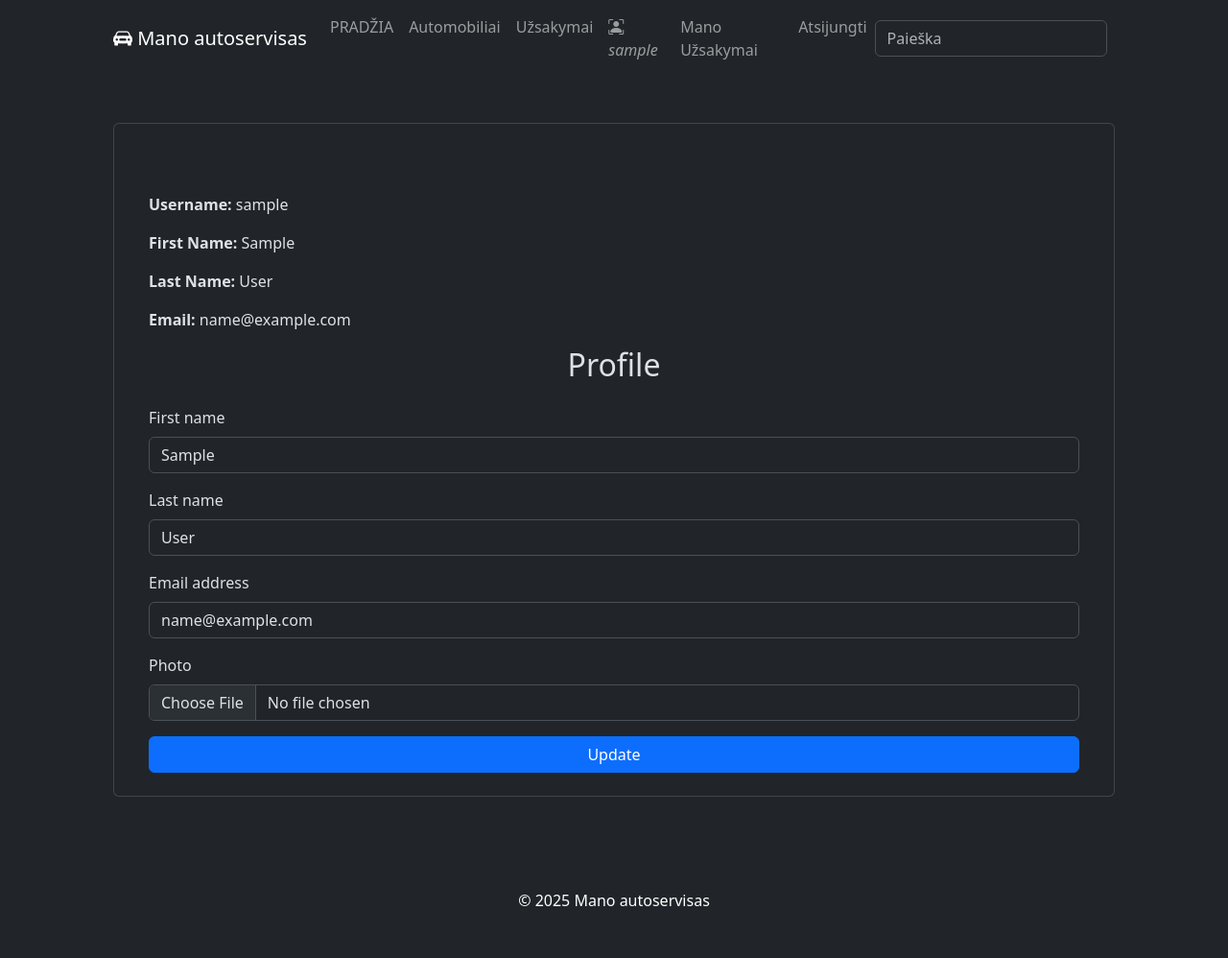
After one commit to DonatasNoreika/autoservice_20251023, a Django app: page /profile/ in a window 1280 px wide. The commit adds this page. Shown: the whole page at 96% size. Run offline with Django 5.2, Linux system fonts and the light colour scheme; the visitor is signed in with stand-in values (Sample User, id 1); some libraries are stand-ins or nearby versions.

Commit message:
10: +Sukurti naują profilio puslapį, kuriame galima redaguoti vartotojo informaciją (el. paštą, vardą, pavardę), pakeisti nuotrauką.

```diff
--- a/mysite/autoservice/forms.py
+++ b/mysite/autoservice/forms.py
@@ -1,7 +1,13 @@
 from django import forms
-from .models import OrderComment
+from .models import OrderComment, CustomUser
 
 class OrderCommentForm(forms.ModelForm):
     class Meta:
         model = OrderComment
         fields = ['content']
+
+
+class CustomUserChangeForm(forms.ModelForm):
+    class Meta:
+        model = CustomUser
+        fields = ['first_name', 'last_name', 'email', 'photo']
--- a/mysite/autoservice/templates/base.html
+++ b/mysite/autoservice/templates/base.html
@@ -29,7 +29,7 @@
                         <li class="nav-item"><a class="nav-link" aria-current="page" href="{% url 'orders' %}">Užsakymai</a></li>
                         {% if user.is_authenticated %}
                         <li class="nav-item">
-                            <a class="nav-link" aria-current="page" href="">
+                            <a class="nav-link" aria-current="page" href="{% url 'profile' %}">
                                 <i class="bi bi-person-bounding-box"> {{ user.username }}</i>
                             </a>
                         </li>
--- /dev/null
+++ b/mysite/autoservice/templates/profile.html
@@ -0,0 +1,26 @@
+{% extends "base.html" %}
+
+{% block title %}Profile{% endblock %}
+
+{% block content %}
+<div class="container mt-5">
+    <div class="row justify-content-center">
+        <div class="col-md">
+            {% if user.photo %}
+                <img class="rounded-circle account-img" style="width: 300px" src="{{ user.photo.url }}">
+            {% endif %}
+            <p><strong>Username: </strong>{{ user.username }}</p>
+            <p><strong>First Name: </strong>{{ user.first_name }}</p>
+            <p><strong>Last Name: </strong>{{ user.last_name }}</p>
+            <p><strong>Email: </strong>{{ user.email }}</p>
+            <h2 class="mb-4 text-center">Profile</h2>
+            <form method="post" enctype="multipart/form-data">
+                {% csrf_token %}
+                {% load crispy_forms_tags %}
+                {{ form | crispy }}
+                <button type="submit" class="btn btn-primary w-100">Update</button>
+            </form>
+        </div>
+    </div>
+</div>
+{% endblock %}
--- a/mysite/autoservice/urls.py
+++ b/mysite/autoservice/urls.py
@@ -10,4 +10,5 @@ urlpatterns = [
     path("search/", views.search, name="search"),
     path("myorders/", views.UserOrderListView.as_view(), name="myorders"),
     path('signup/', views.SignUpView.as_view(), name='signup'),
+    path("profile/", views.ProfileUpdateView.as_view(), name="profile"),
 ]
--- a/mysite/autoservice/views.py
+++ b/mysite/autoservice/views.py
@@ -1,5 +1,5 @@
 from django.shortcuts import render, reverse
-from .models import Service, Car, Order, OrderLine
+from .models import Service, Car, Order, OrderLine, CustomUser
 from django.views import generic
 from django.core.paginator import Paginator
 from django.db.models import Q
@@ -7,7 +7,7 @@ from django.contrib.auth.mixins import LoginRequiredMixin
 from django.contrib.auth.forms import UserCreationForm
 from django.urls import reverse_lazy
 from django.views.generic.edit import FormMixin
-from .forms import OrderCommentForm
+from .forms import OrderCommentForm, CustomUserChangeForm
 
 def index(request):
     num_visits = request.session.get('num_visits', 1)
@@ -90,3 +90,13 @@ class SignUpView(generic.CreateView):
     form_class = UserCreationForm
     template_name = "signup.html"
     success_url = reverse_lazy("login")
+
+
+class ProfileUpdateView(LoginRequiredMixin, generic.UpdateView):
+    model = CustomUser
+    form_class = CustomUserChangeForm
+    template_name = "profile.html"
+    success_url = reverse_lazy('profile')
+
+    def get_object(self, queryset=None):
+        return self.request.user
```
